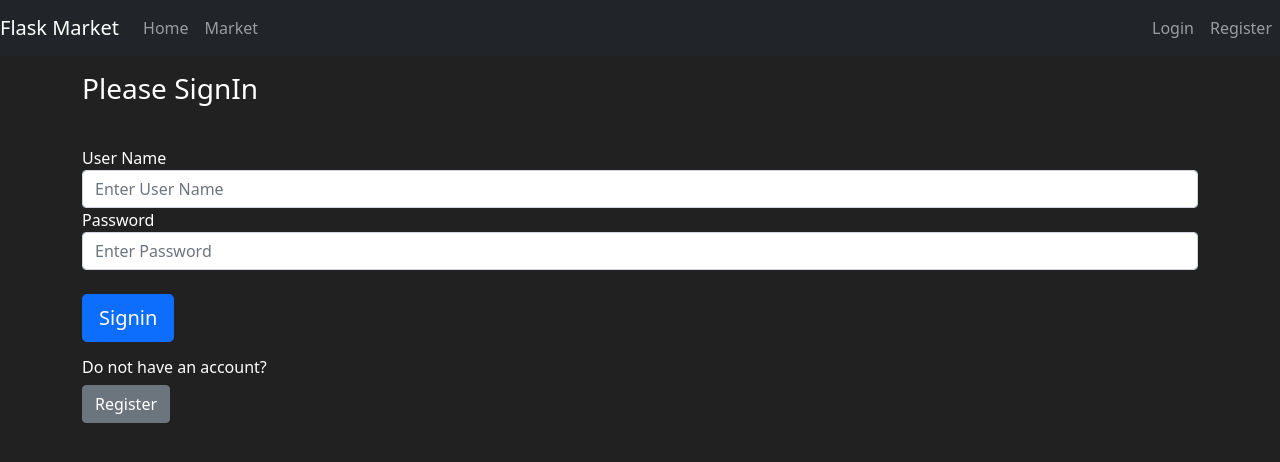
After one commit to coder9a/Flask-Web-Application-eCommerce, a Flask app: page /login in a window 1280 px wide. The commit adds this page. Shown: the top 462 px of the page. Run offline with Flask 2, Linux system fonts and the light colour scheme; a user stored in the database is signed in.

Commit message:
new commit

```diff
--- a/market/__init__.py
+++ b/market/__init__.py
@@ -1,11 +1,13 @@
 from flask import Flask, render_template
 from flask_sqlalchemy import SQLAlchemy
 from flask_bcrypt import Bcrypt
+from flask_login import LoginManager
 
 app = Flask(__name__)
 app.config['SQLALCHEMY_DATABASE_URI'] = 'sqlite:///market.db'
 app.config['SECRET_KEY']='2966b50a1d0dd49a47dcf4f3'
 db = SQLAlchemy(app)
 bcrypt = Bcrypt(app)
+login_manager = LoginManager(app)
 
 from market import routes
--- a/market/forms.py
+++ b/market/forms.py
@@ -19,3 +19,8 @@ class RegistrationForm(FlaskForm):
     password1 = PasswordField(label='Password', validators=[Length(min=6), DataRequired()])
     password2 = PasswordField(label='Confirm Password', validators=[EqualTo('password1'), DataRequired()])
     submit = SubmitField(label='Create Account')
+
+class LoginForm(FlaskForm):
+    username = StringField(label='User Name',validators=[DataRequired()])
+    password = PasswordField(label='Password',validators=[DataRequired()])
+    submit = SubmitField(label='Signin')
--- a/market/routes.py
+++ b/market/routes.py
@@ -2,7 +2,7 @@ from flask.helpers import url_for,flash
 from werkzeug.utils import redirect
 from market import app
 from flask import render_template
-from market.forms import RegistrationForm
+from market.forms import RegistrationForm, LoginForm
 from market.models import Item, User
 from market import db
 
@@ -20,7 +20,7 @@ def registerPage():
     form = RegistrationForm()
     if form.validate_on_submit():
         user_to_create = User(username=form.username.data,
-                                password_hash=form.password1.data,
+                                password=form.password1.data,
                                 email_address=form.email_address.data)
         db.session.add(user_to_create)
         db.session.commit()
@@ -30,3 +30,12 @@ def registerPage():
         for err_msg in form.errors.values():
             flash(f'There is an error with creating a user: {err_msg}', category='danger')
     return render_template('register.html', form=form)
+
+@app.route('/login', methods=['POST', 'GET'])
+def loginPage():
+    form = LoginForm()
+    if form.validate_on_submit():
+        attempted_user = User.query.filter(username=form.username.data).first()
+        if attempted_user and attempted_user.check_password_correction(attempted_user=form.password.data):
+            login_user(attempted_user)
+    return render_template('login.html', form=form)
--- a/market/templates/base.html
+++ b/market/templates/base.html
@@ -6,15 +6,11 @@
     <meta name="viewport" content="width=device-width, initial-scale=1">
     <link href="https://cdn.jsdelivr.net/npm/bootstrap@5.0.2/dist/css/bootstrap.min.css" rel="stylesheet"
         integrity="sha384-EVSTQN3/azprG1Anm3QDgpJLIm9Nao0Yz1ztcQTwFspd3yD65VohhpuuCOmLASjC" crossorigin="anonymous">
-
     <title>
         {% block title %}{% endblock %}
     </title>
 </head>
-
 <body>
-
-    <body>
         <nav class="navbar navbar-expand-md navbar-dark bg-dark">
             <a class="navbar-brand" href="{{url_for('home')}}">Flask Market</a>
             <button class="navbar-toggler" type="button" data-toggle="collapse" data-target="#navbarNav">
@@ -31,7 +27,7 @@
                 </ul>
                 <ul class="navbar-nav" style="margin-left:auto">
                     <li class="nav-item">
-                        <a class="nav-link" href="">Login</a>
+                        <a class="nav-link" href="{{url_for('loginPage')}}">Login</a>
                     </li>
                     <li class="nav-item">
                         <a class="nav-link" href="{{url_for('registerPage')}}">Register</a>
@@ -55,12 +51,11 @@
         <script src="https://cdn.jsdelivr.net/npm/bootstrap@5.0.2/dist/js/bootstrap.bundle.min.js"
             integrity="sha384-MrcW6ZMFYlzcLA8Nl+NtUVF0sA7MsXsP1UyJoMp4YLEuNSfAP+JcXn/tWtIaxVXM"
             crossorigin="anonymous"></script>
-    </body>
     <style>
         body {
             background-color: #212121;
             color: white;
         }
     </style>
-
+</body>
 </html>
--- /dev/null
+++ b/market/templates/login.html
@@ -0,0 +1,34 @@
+{% extends 'base.html' %}
+
+{% block title %}
+Login Page
+{% endblock %}
+
+{% block content %}
+<div class="container">
+    <form method="POST" class="form-register" style="color:white">
+        {{ form.hidden_tag() }}
+        <h1 class="h3 mb-3 my-3 font-weight-normal">
+            Please SignIn
+        </h1>
+        <br>
+        {{form.username.label()}}
+        {{form.username(class="form-control", placeholder="Enter User Name")}}
+
+        {{form.password.label()}}
+        {{form.password(class="form-control", placeholder="Enter Password")}}
+
+        <br>
+        {{form.submit(class="btn btn-lg btn-primary")}}
+
+        <div class="checkbox mb-3 my-3">
+            <h6>Do not have an account?</h6>
+            <a class="btn btn-secondary" href="{{ url_for('registerPage') }}">Register</a>
+         </div>
+
+    </form>
+</div>
+
+
+
+{% endblock %}
```
Also changed, not shown: market/models.py (+17 -1 lines), market/templates/register.html (+6 -1 lines), market/market.db.
